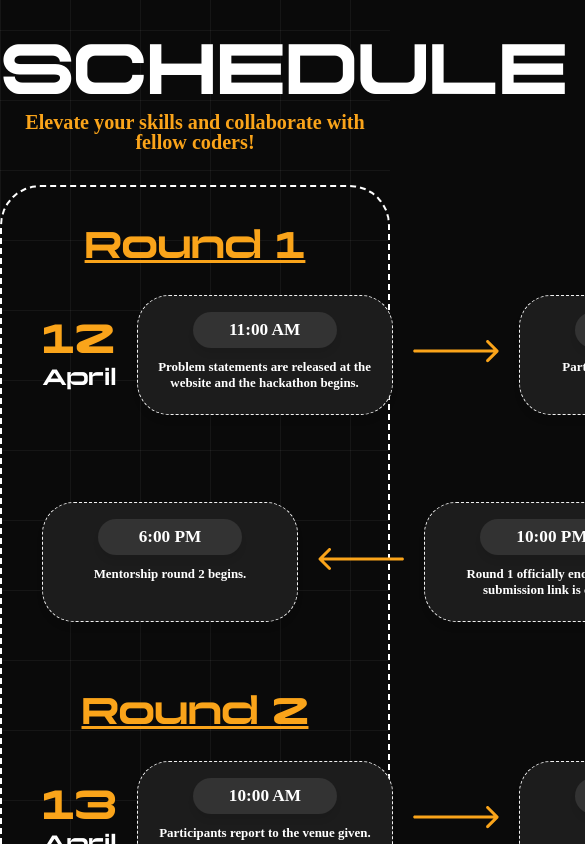
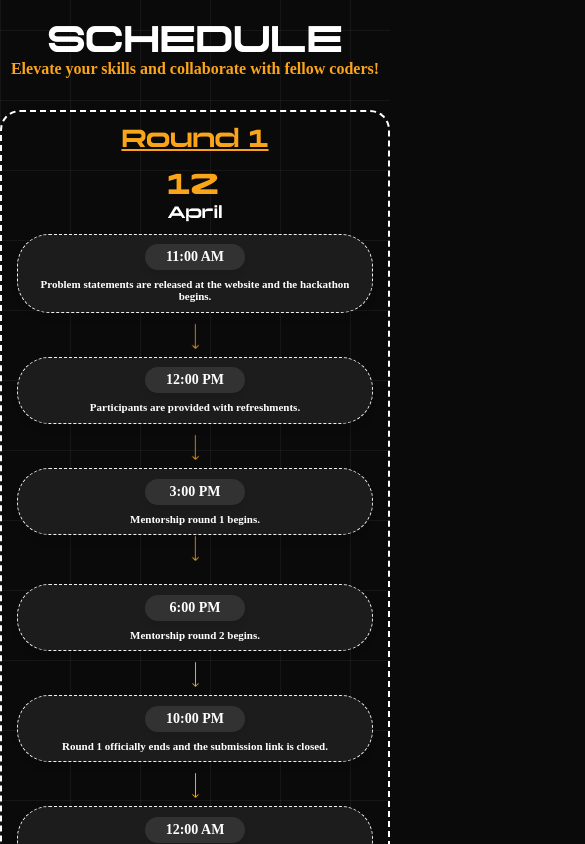
Before and after one commit to Ayush007-pro/HackerzStreet3.0_ayush, a React (Vite) app: page / in a window 390 px wide. Shown: the part 1300-2144 px from the top of the page, 585 px wide, since content can reach past the window. Built offline with nearby package versions, Linux system fonts and the light colour scheme.

Commit message:
Schedule page is made responsive

```diff
--- a/src/components/Home/Home.css
+++ b/src/components/Home/Home.css
@@ -248,6 +248,12 @@
   background-color: #FAA41A;
 }
 
+@media screen and (max-width: 1100px){
+  .home_heading {
+    font-size: 3.5rem;
+  }
+}
+
 @media screen and (max-width: 1024px){
   .home{
     padding: 0rem 2rem;
--- a/src/components/Schedule/Schedule.css
+++ b/src/components/Schedule/Schedule.css
@@ -1,4 +1,4 @@
-.schedule h1{
+.schedule h1 {
   font: normal 600 69.15px YapariTrial;
   line-height: 100%;
   letter-spacing: 0%;
@@ -31,7 +31,6 @@
   color: rgba(250, 164, 26, 1);
   text-decoration: underline solid rgba(250, 164, 26, 1);
   text-align: center;
-  align-items: center;
   margin: 0 auto;
 }
 
@@ -62,7 +61,7 @@
   height: 120px;
 }
 
-.roadmap_part-3{
+.roadmap_part-3 {
   display: flex;
   flex-direction: row;
   align-items: center;
@@ -70,43 +69,37 @@
   padding-top: 1.5rem;
 }
 
-.date_container{
+.date_container {
   display: flex;
   flex-direction: column;
   font-family: YapariTrial;
 }
 
-.date{
+.date {
   color: #FAA41A;
   font-size: 39.647px;
   font-style: normal;
   font-weight: 600;
-  /* line-height: calc(2.5/2.25); */
   line-height: normal;
 }
 
-.month{
+.month {
   color: #FFF;
   font-size: 21.509px;
   font-style: normal;
   font-weight: 600;
-  /* line-height: calc(2.5/2.25); */
   line-height: normal;
 }
 
-.schedule_details{
+.schedule_details {
   display: flex;
   flex-direction: column;
   align-items: center;
-  /* background-color: #1c1c1c; */
-  /* max-width: 100%; */
   min-width: 256px;
   height: 120px;
-  /* padding: 14px 16.805px; */
   padding: 1rem;
   text-align: center;
   font: normal 600 17.24px Poppins;
-
   border-radius: 2rem;
   border: 0.533px dashed #F1F1F1;
   background: #1c1c1c;
@@ -114,24 +107,160 @@
   backdrop-filter: blur(167.16493225097656px);
 }
 
-.schedule_details p{
+.schedule_details p {
   font-size: 12.93px;
 }
 
-.timmings{
+.timmings {
   display: flex;
   height: min-content;
-  /* padding: 11.01px 47.62px; */
   padding-block: 8px;
   width: 144px;
-  /* line-height: calc(1.25 / 0.875); */
   justify-content: center;
   align-items: center;
-  align-content: center;
   margin-bottom: 10.67px;
-
   border-radius: 30.941px;
   background: rgba(255, 255, 255, 0.10);
   box-shadow: 0px 6.281px 6.281px 0px rgba(0, 0, 0, 0.06);
   backdrop-filter: blur(167.16493225097656px);
 }
+
+.schedule_arrow {
+  width: 50px;
+}
+
+.responsive_arrow{
+  display: none;
+}
+
+@media screen and (max-width: 1100px) {
+  .schedule h1 {
+    font-size: 50px;
+    margin: 40px 0 0 0;
+  }
+
+  .schedule h2 {
+    font-size: 18px;
+  }
+
+  .roadmap {
+    padding: 20px;
+    width: 100%;
+  }
+
+  .schedule_heading {
+    font-size: 28px;
+  }
+
+  .roadmap_part-1,
+  .roadmap_part-2,
+  .roadmap_part-3 {
+    flex-direction: column;
+    gap: 15px;
+    padding-top: 1rem;
+  }
+
+  .responsive_arrow{
+    display:flex;
+  }
+
+  .nextline_arrow img{
+    display: none;
+  }
+
+  .nextline_arrow div{
+    height: 20px;
+  }
+
+  .schedule_details {
+    min-width: 200px;
+    height: auto;
+    padding: 0.8rem;
+  }
+
+  .timmings {
+    width: 120px;
+    padding-block: 6px;
+  }
+
+  .schedule_arrow-1 {
+    transform: rotate(90deg);
+    width: 30px;
+  }
+
+  .schedule_arrow-2 {
+    transform: rotate(-90deg);
+    width: 30px;
+  }
+
+  .date {
+    font-size: 32px;
+  }
+
+  .month {
+    font-size: 18px;
+  }
+}
+
+@media screen and (max-width: 768px) {
+  .schedule h1 {
+    font-size: 36px;
+    margin: 30px 0 0 0;
+  }
+
+  .schedule h2 {
+    font-size: 16px;
+    margin-bottom: 10px;
+  }
+
+  .roadmap {
+    padding: 15px;
+    border-radius: 20px;
+  }
+
+  .schedule_heading {
+    font-size: 24px;
+  }
+
+  .roadmap_part-1, .roadmap_part-2, .roadmap_part-3 {
+    min-width: 100%;
+    gap: 10px;
+  }
+
+  .schedule_details {
+    min-width: 100%;
+    padding: 0.6rem;
+    font-size: 14px;
+  }
+
+  .schedule_details p {
+    font-size: 11px;
+  }
+
+  .timmings {
+    width: 100px;
+    font-size: 14px;
+    padding-block: 5px;
+    margin-bottom: 8px;
+  }
+
+  .schedule_arrow {
+    width: 25px;
+  }
+
+  .date {
+    font-size: 28px;
+  }
+
+  .month {
+    font-size: 16px;
+  }
+
+  .nextline_arrow img{
+    display: none;
+  }
+
+  .nextline_arrow div{
+    height: 10px;
+  }
+}
--- a/src/components/Schedule/Schedule.jsx
+++ b/src/components/Schedule/Schedule.jsx
@@ -50,11 +50,14 @@ export default function Schedule() {
                 </div>
                 {index < scheduleData.round1.events.length - 1 && (
                   <div>
-                    <img className="schedule_arrow" src="/schedule/connector_line.svg" alt="arrow" />
+                    <img className="schedule_arrow schedule_arrow-1" src="/schedule/connector_line.svg" alt="arrow" />
                   </div>
                 )}
               </React.Fragment>
             ))}
+            <div className='responsive_arrow'>
+              <img className="schedule_arrow schedule_arrow-1" src="/schedule/connector_line.svg" alt="arrow" />
+            </div>
           </div>
 
           <div className="roadmap_part-2">
@@ -66,7 +69,7 @@ export default function Schedule() {
                 </div>
                 {index < scheduleData.round1.eventsReverse.length - 1 && (
                   <div>
-                    <img className="schedule_arrow" src="/schedule/connector_line_reverse.svg" alt="arrow" />
+                    <img className="schedule_arrow schedule_arrow-2" src="/schedule/connector_line_reverse.svg" alt="arrow" />
                   </div>
                 )}
               </React.Fragment>
@@ -92,7 +95,7 @@ export default function Schedule() {
                 </div>
                 {index < scheduleData.round2.events.length - 1 && (
                   <div>
-                    <img className="schedule_arrow" src="/schedule/connector_line.svg" alt="arrow" />
+                    <img className="schedule_arrow schedule_arrow-1" src="/schedule/connector_line.svg" alt="arrow" />
                   </div>
                 )}
               </React.Fragment>
```
